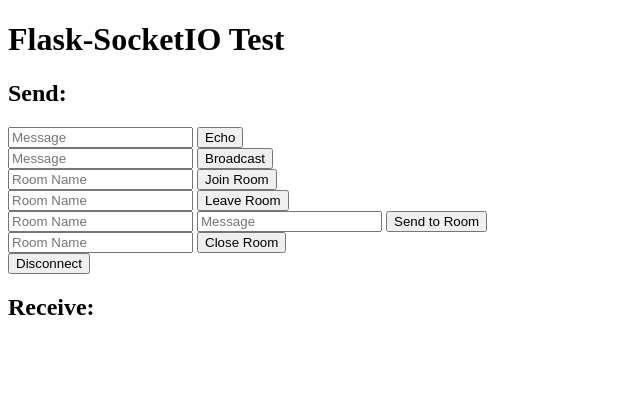
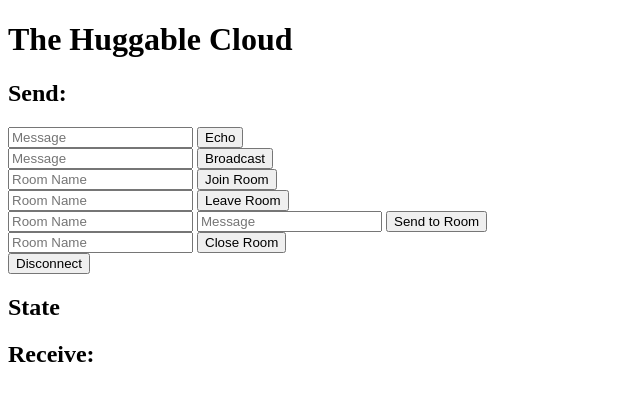
Before and after one commit to timmyreilly/HuggableCloudWebsite, a Flask app: page / in a window 1280 px wide. Shown: the top 401 px of the page, without its empty margins (0-640 px from the left). Run offline with Flask 2, Linux system fonts and the light colour scheme; some libraries are stand-ins or nearby versions.

Commit message:
updating state on client side

```diff
--- a/main.py
+++ b/main.py
@@ -19,12 +19,15 @@
 def background_thread():
     """Example of how to send server generated events to clients."""
     count = 0
+    print 'in background_thred'
     while True:
-        time.sleep(10)
-        count += 1
-        socketio.emit('my response',
-                      {'data': 'Server generated event', 'count': count},
-                      namespace='/test')
+        time.sleep(1)
+        t = str(time.clock())
+        print 'current t value: '
+        print t
+        socketio.emit('updater', {'data': t}, namespace='/test')
+        socketio.emit('my update', {'data': t}, namespace='/test')
+
 
 
 @app.route('/')
--- a/templates/index.html
+++ b/templates/index.html
@@ -19,6 +19,14 @@
             // the data is displayed in the "Received" section of the page
             socket.on('my response', function(msg) {
                 $('#log').append('<br>Received #' + msg.count + ': ' + msg.data);
+            });
+
+            socket.on('my update', function(msg) {
+                $('#state').prepend('<br>msg.data ' + msg.data);
+            });
+
+            socket.on('updater', function(msg){
+                $('#s').html('<h2>' + msg.data + '</h2>');
             });
 
             // handlers for the different forms in the page
@@ -55,7 +63,7 @@
     </script>
 </head>
 <body>
-    <h1>Flask-SocketIO Test</h1>
+    <h1>The Huggable Cloud</h1>
     <h2>Send:</h2>
     <form id="emit" method="POST" action='#'>
         <input type="text" name="emit_data" id="emit_data" placeholder="Message">
@@ -85,6 +93,11 @@
     <form id="disconnect" method="POST" action="#">
         <input type="submit" value="Disconnect">
     </form>
+    <h2>State</h2>
+    <div id='s'></div>
+
+    <div id="state"></div>
+
     <h2>Receive:</h2>
     <div id="log"></div>
 </body>
```
